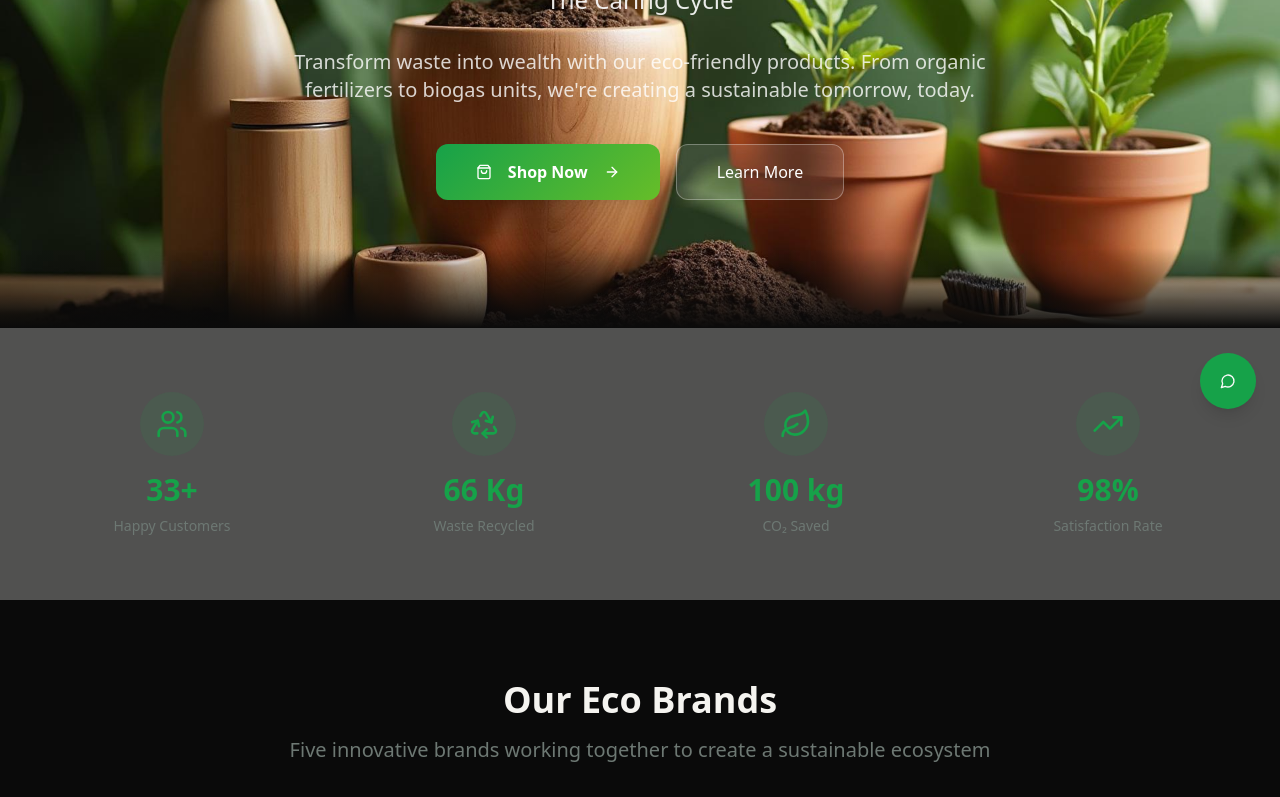
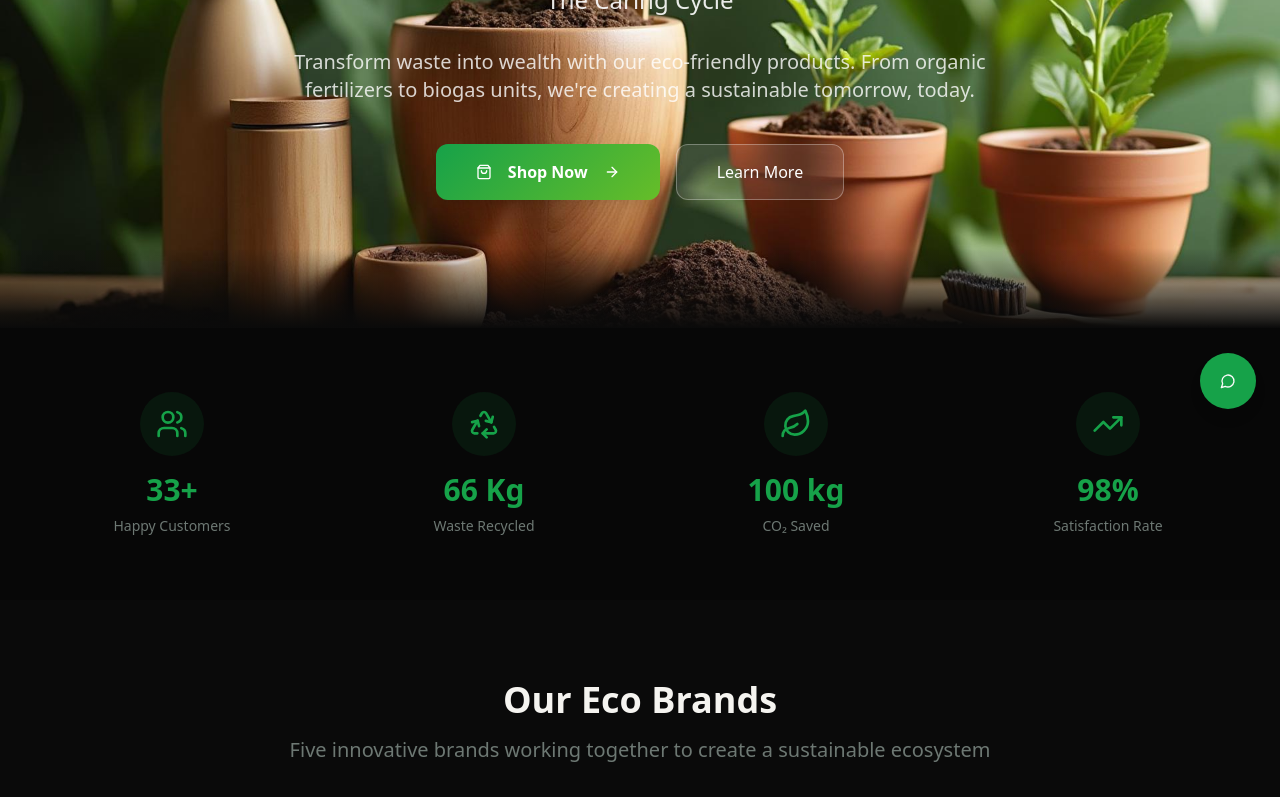
Before and after one commit to 2005bhavish/kare-save, a React (Vite) app: page / in a window 1280 px wide. Shown: the part 367-1164 px from the top of the page. Built offline with nearby package versions, Linux system fonts and the light colour scheme; the HTML template or start-up script is replaced by a standard one.

Commit message:
Update Impact Stats section background color for improved visibility

```diff
--- a/src/pages/HomePage.tsx
+++ b/src/pages/HomePage.tsx
@@ -109,7 +109,7 @@ const HomePage = () => {
       </section>
 
       {/* Impact Stats */}
-      <section className="py-16 bg-muted/30">
+      <section className="py-16 bg-black/30">
         <div className="max-w-7xl mx-auto px-4 sm:px-6 lg:px-8">
           <div className="grid grid-cols-2 lg:grid-cols-4 gap-8">
             {impactStats.map((stat, index) => (
```
